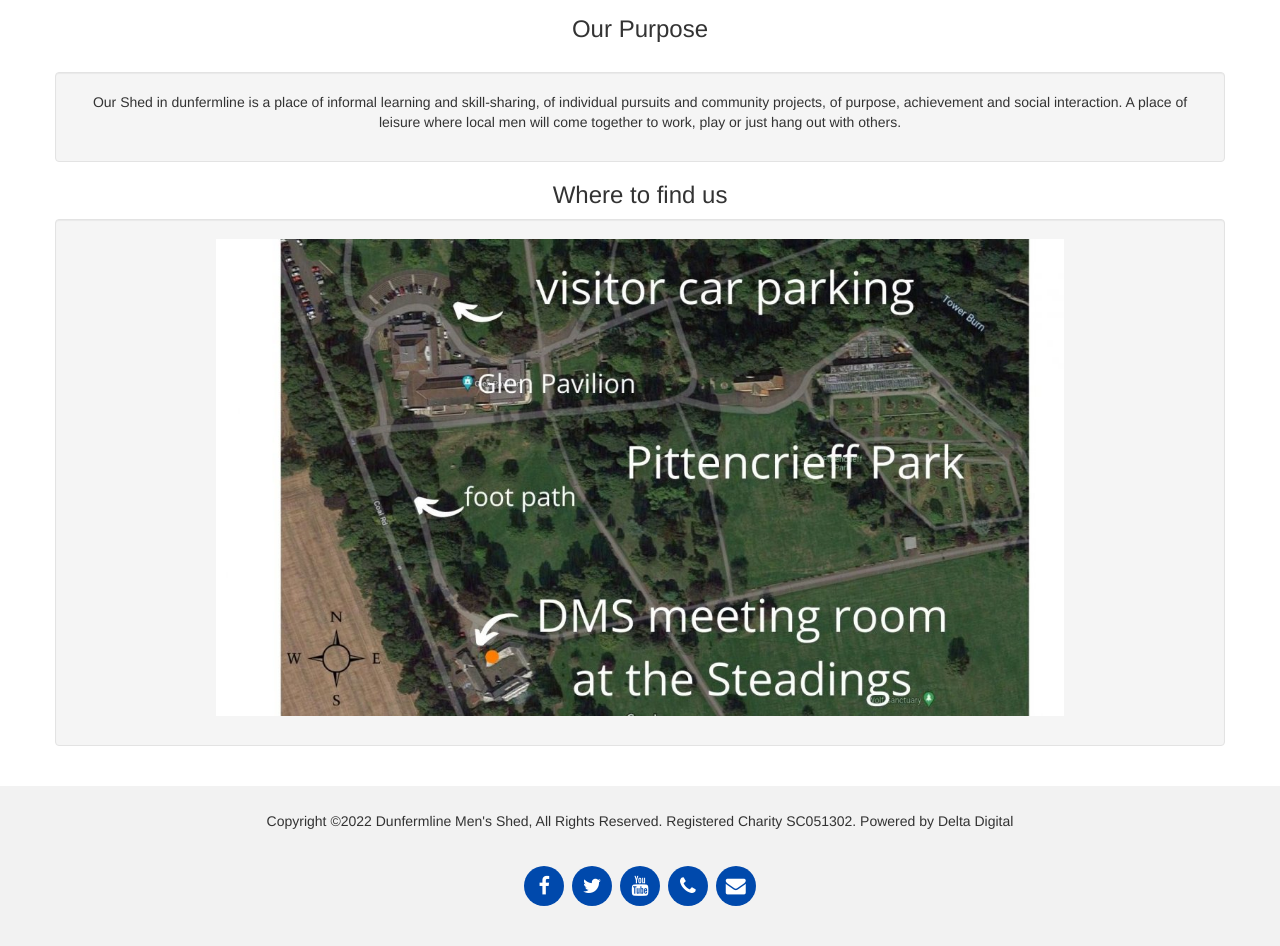
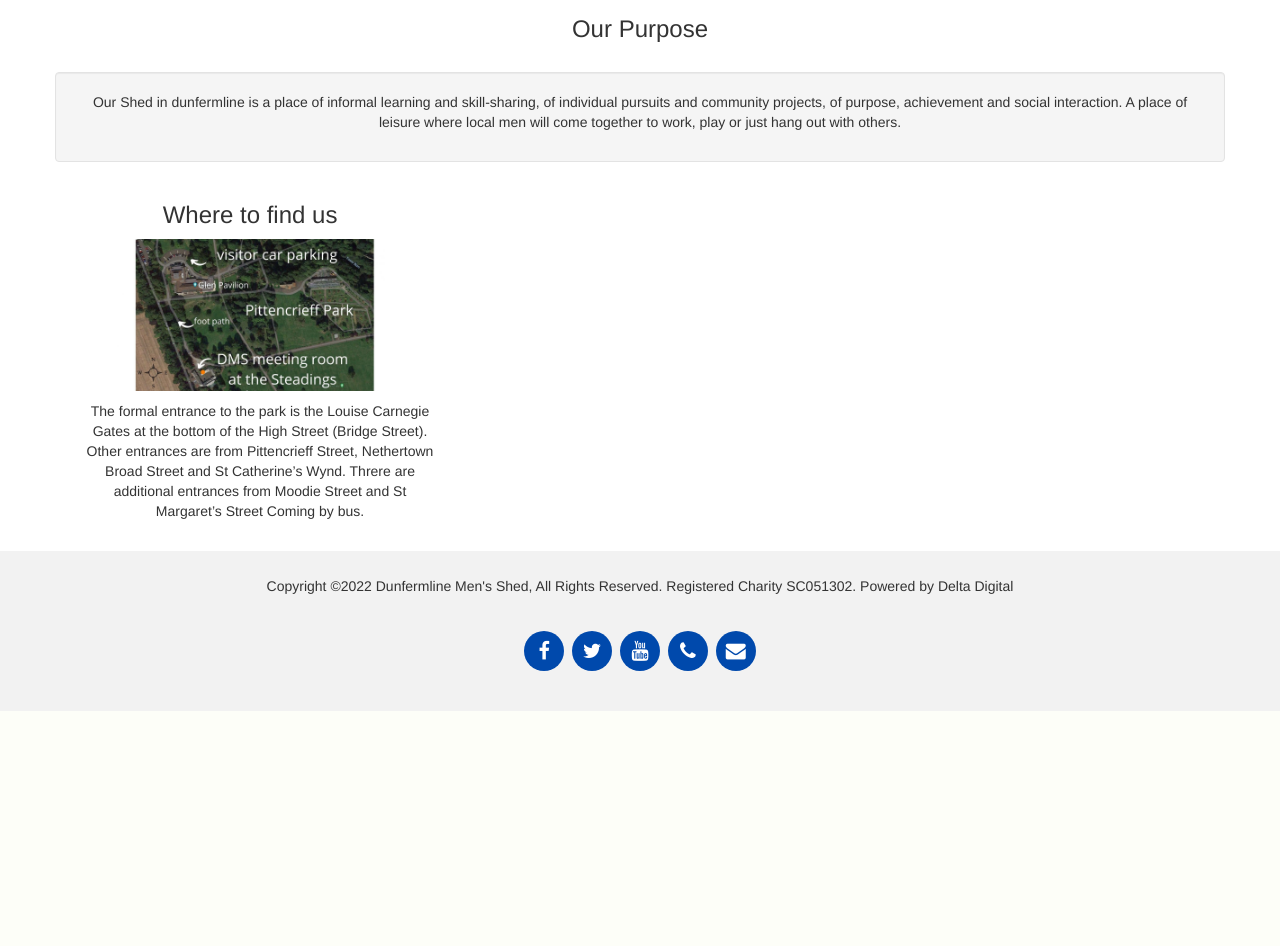
Before and after one commit to JBLACK2889/MENS-SHED-SOC09109, a Flask app: page / in a window 1280 px wide. Shown: the part 376-1322 px from the top of the page. After the commit the page ends 1047 px from the top, so only its background shows below. Run offline with Flask 3, Linux system fonts and the light colour scheme; some libraries are stand-ins or nearby versions.

Commit message:
home page additions

```diff
--- a/app/mens_shed/templates/home.html
+++ b/app/mens_shed/templates/home.html
@@ -95,15 +95,17 @@
 			  A place of leisure where local men will come together to work, play or just hang out with others.
 		  </p>
     </div>
-
+    <div class="col-sm-4">
 	    <h3>Where to find us</h3>
-      <div class="well">
         <p><img src="{{url_for('static', filename='dms-meeting-bird-eye-view.jpg')}}" alt="Meeting Room Location" style="width: 75%;"></p>
       </div>
     </div>
+    <div class="col-sm-4">
+      <p>The formal entrance to the park is the Louise Carnegie Gates at the bottom of the High Street (Bridge Street). Other entrances are from Pittencrieff Street, Nethertown Broad Street and St Catherine’s Wynd. Threre are additional entrances from Moodie Street and St Margaret’s Street Coming by bus. </p>
     </div>
   </div>
-</div><br>
+</div>
+<br>
 {% endblock content %}
 {% include 'footer.html' %}
 </body>
--- a/app/mens_shed/templates/resource.html
+++ b/app/mens_shed/templates/resource.html
@@ -48,7 +48,7 @@
       <a href="{{ url_for('tools') }}" >
       <img src="{{url_for('static', filename='toolbox.jpg')}}" width="350" height="350" alt="Tools">
       </a>
-      <p>Tool Library
+      <p>Tools Library
 	  <br><br>
 		The Men's Shed offers many tools for its members. Here, you can view what we have to offer.
 	  </p>
```
Lines whose indentation alone changed are shown as unchanged.
